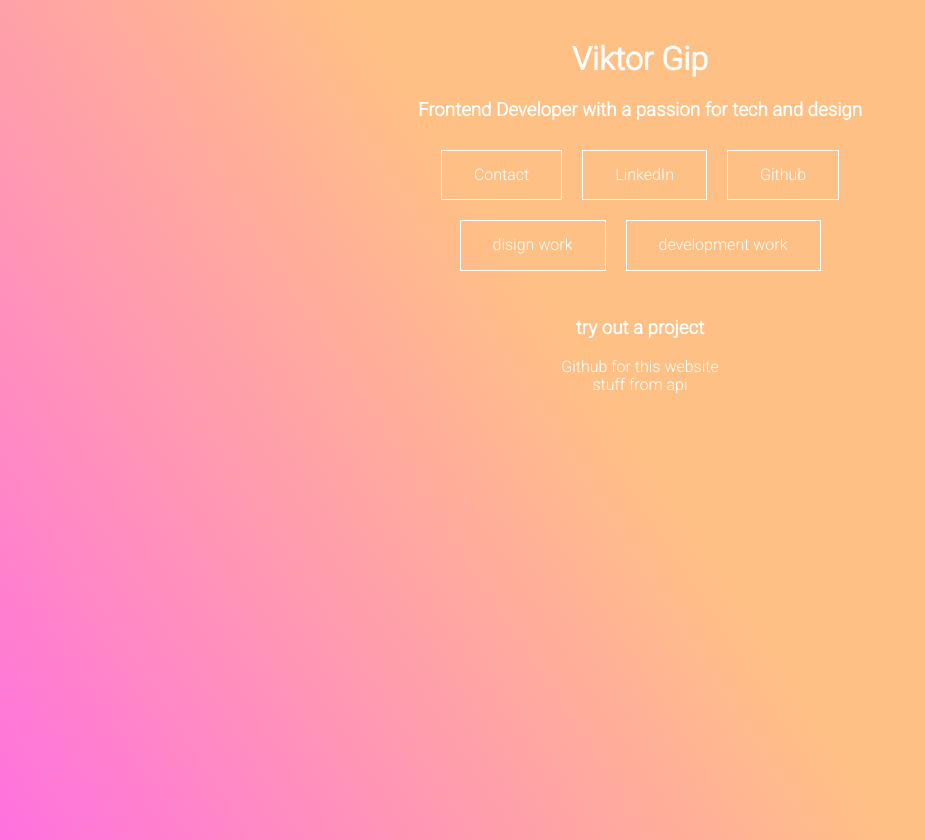
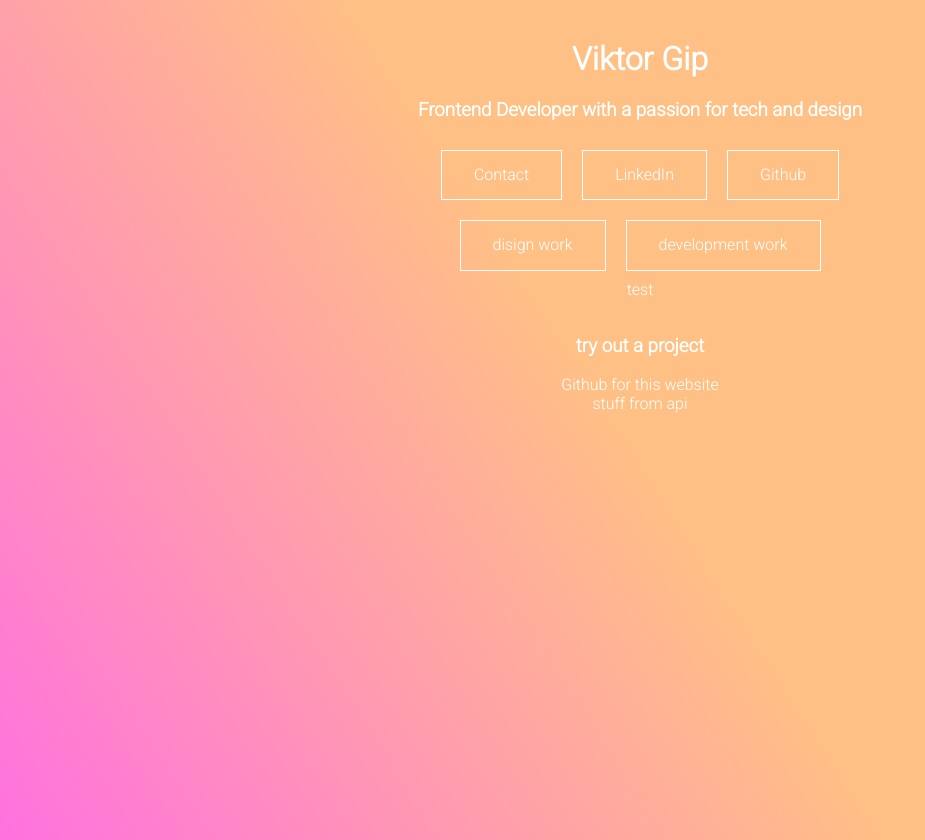
Before and after one commit to thegip/minesweeper, a React (Create React App) app: page / in a window 1280 px wide. Shown: the whole page, without its empty margins (0-925 px from the left). Built offline with nearby package versions, Linux system fonts and the light colour scheme.

Commit message:
created cev work component

```diff
--- /dev/null
+++ b/src/components/InfoContent/DevWork/DevWork.js
@@ -0,0 +1,5 @@
+function DevWork(){
+    return<div>test</div>
+}
+
+export default DevWork
--- a/src/components/InfoContent/InfoContent.js
+++ b/src/components/InfoContent/InfoContent.js
@@ -1,5 +1,10 @@
 import "./InfoContent.css"
+import DevWork from "./DevWork/DevWork"
+
+import {useState} from 'react'
+
 function Info() {
+    const[showDevWork, setShowDevWork] = useState(false)
     return(
         <div>
             <h1 className="test5">Viktor Gip</h1>
@@ -13,6 +18,7 @@ function Info() {
                 <button className="button1">disign work</button>
                 <button className="button1">development work</button>
             </div>
+            <DevWork/>
             <br/>
         </div>
     )
```
